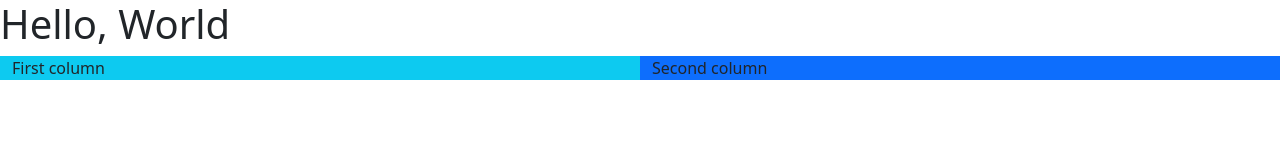
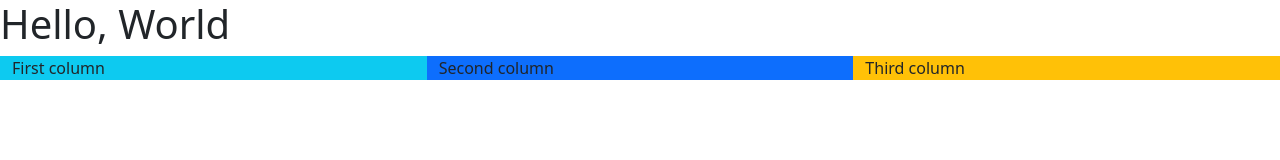
Before and after one commit to RobBerger/L09-bootstrap-FSWD1012, a plain HTML site: page index.html in a window 1280 px wide. Drawn offline with nearby package versions, Linux system fonts and the light colour scheme.

Commit message:
added col 3

```diff
--- a/index.html
+++ b/index.html
@@ -18,6 +18,7 @@
         <div class="row">
             <div class="col bg-info">First column</div>
             <div class="col bg-primary">Second column</div>
+            <div class="col bg-warning">Third column</div>
         </div>
     </div>
 </body>
```
